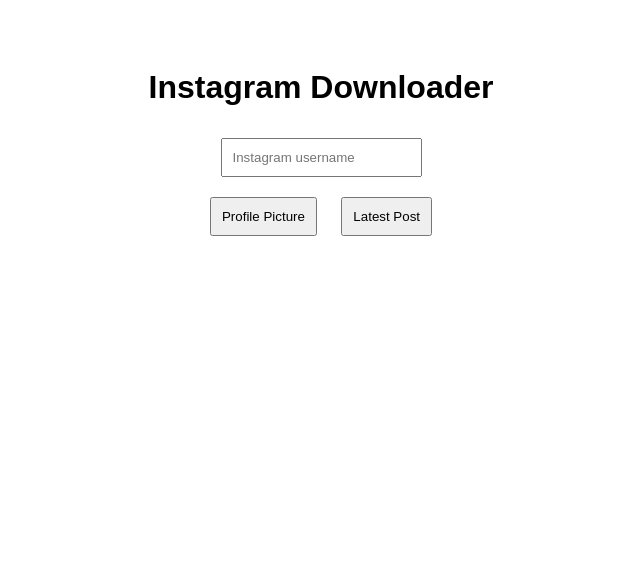
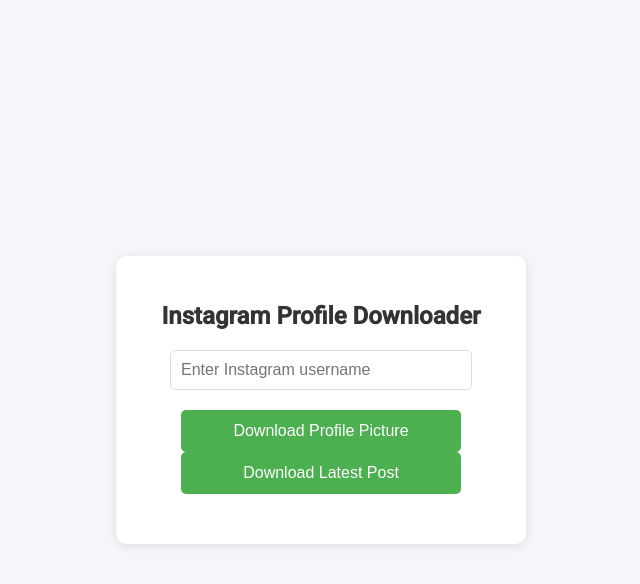
Before and after one commit to welcome5496/Instagram-downloader, a plain HTML site: page index.html in a window 1280 px wide. Shown: the whole page, without its empty margins (319-959 px from the left). Drawn offline with Linux system fonts and the light colour scheme.

Commit message:
Update index.html

```diff
--- a/index.html
+++ b/index.html
@@ -1,43 +1,123 @@
 <!DOCTYPE html>
-<html>
+<html lang="en">
 <head>
-  <title>Instagram Downloader</title>
+  <meta charset="UTF-8">
+  <meta name="viewport" content="width=device-width, initial-scale=1.0">
+  <title>Instagram Profile Downloader</title>
+  <link href="https://fonts.googleapis.com/css2?family=Roboto:wght@400;500&display=swap" rel="stylesheet">
   <style>
-    body { font-family: sans-serif; text-align: center; padding: 40px; }
-    input, button { padding: 10px; margin: 10px; }
-    img { max-width: 300px; margin-top: 20px; }
+    body {
+      font-family: 'Roboto', sans-serif;
+      background-color: #f4f6f9;
+      margin: 0;
+      padding: 0;
+      display: flex;
+      justify-content: center;
+      align-items: center;
+      height: 100vh;
+      text-align: center;
+    }
+    .container {
+      background-color: white;
+      padding: 30px;
+      border-radius: 10px;
+      box-shadow: 0 2px 10px rgba(0, 0, 0, 0.1);
+      width: 350px;
+    }
+    h1 {
+      color: #333;
+      font-size: 24px;
+      margin-bottom: 20px;
+    }
+    input {
+      width: 80%;
+      padding: 10px;
+      font-size: 16px;
+      margin-bottom: 20px;
+      border: 1px solid #ddd;
+      border-radius: 5px;
+    }
+    button {
+      width: 80%;
+      padding: 12px;
+      background-color: #4CAF50;
+      color: white;
+      font-size: 16px;
+      border: none;
+      border-radius: 5px;
+      cursor: pointer;
+      transition: background-color 0.3s;
+    }
+    button:hover {
+      background-color: #45a049;
+    }
+    .result {
+      margin-top: 20px;
+    }
+    img {
+      max-width: 100%;
+      border-radius: 5px;
+      margin-top: 10px;
+    }
+    .error {
+      color: red;
+    }
   </style>
 </head>
 <body>
-  <h1>Instagram Downloader</h1>
-  <input type="text" id="username" placeholder="Instagram username" />
-  <br />
-  <button onclick="downloadDP()">Profile Picture</button>
-  <button onclick="getLatestPost()">Latest Post</button>
-
-  <div id="result"></div>
+  <div class="container">
+    <h1>Instagram Profile Downloader</h1>
+    <input type="text" id="username" placeholder="Enter Instagram username" />
+    <div>
+      <button onclick="downloadDP()">Download Profile Picture</button>
+      <button onclick="getLatestPost()">Download Latest Post</button>
+    </div>
+    <div id="result" class="result"></div>
+  </div>
 
   <script>
-    const backend = "https://insta-backend-2hr1.onrender.com"; // Updated with your backend URL
+    const backend = "https://insta-backend-2hr1.onrender.com"; // Your backend URL
 
     async function downloadDP() {
       const username = document.getElementById("username").value;
-      const res = await fetch(`${backend}/profile-pic?username=${username}`);
-      const data = await res.json();
-      document.getElementById("result").innerHTML =
-        data.profile_pic_url
-          ? `<img src="${data.profile_pic_url}" /><p><a href="${data.profile_pic_url}" download>Download DP</a></p>`
-          : `<p>Error: ${data.error}</p>`;
+      const resultDiv = document.getElementById("result");
+      resultDiv.innerHTML = 'Loading...';
+
+      try {
+        const response = await fetch(`${backend}/profile-pic?username=${username}`);
+        const data = await response.json();
+        if (data.profile_pic_url) {
+          resultDiv.innerHTML = `
+            <img src="${data.profile_pic_url}" alt="Profile Picture" />
+            <p><a href="${data.profile_pic_url}" download>Download Profile Picture</a></p>
+          `;
+        } else {
+          resultDiv.innerHTML = `<p class="error">Error: ${data.error}</p>`;
+        }
+      } catch (error) {
+        resultDiv.innerHTML = `<p class="error">Something went wrong!</p>`;
+      }
     }
 
     async function getLatestPost() {
       const username = document.getElementById("username").value;
-      const res = await fetch(`${backend}/latest-post?username=${username}`);
-      const data = await res.json();
-      document.getElementById("result").innerHTML =
-        data.post_url
-          ? `<img src="${data.post_url}" /><p><a href="${data.post_url}" download>Download Post</a></p>`
-          : `<p>Error: ${data.error}</p>`;
+      const resultDiv = document.getElementById("result");
+      resultDiv.innerHTML = 'Loading...';
+
+      try {
+        const response = await fetch(`${backend}/latest-post?username=${username}`);
+        const data = await response.json();
+        if (data.post_url) {
+          resultDiv.innerHTML = `
+            <img src="${data.post_url}" alt="Latest Post" />
+            <p><a href="${data.post_url}" download>Download Latest Post</a></p>
+          `;
+        } else {
+          resultDiv.innerHTML = `<p class="error">Error: ${data.error}</p>`;
+        }
+      } catch (error) {
+        resultDiv.innerHTML = `<p class="error">Something went wrong!</p>`;
+      }
     }
   </script>
 </body>
```
